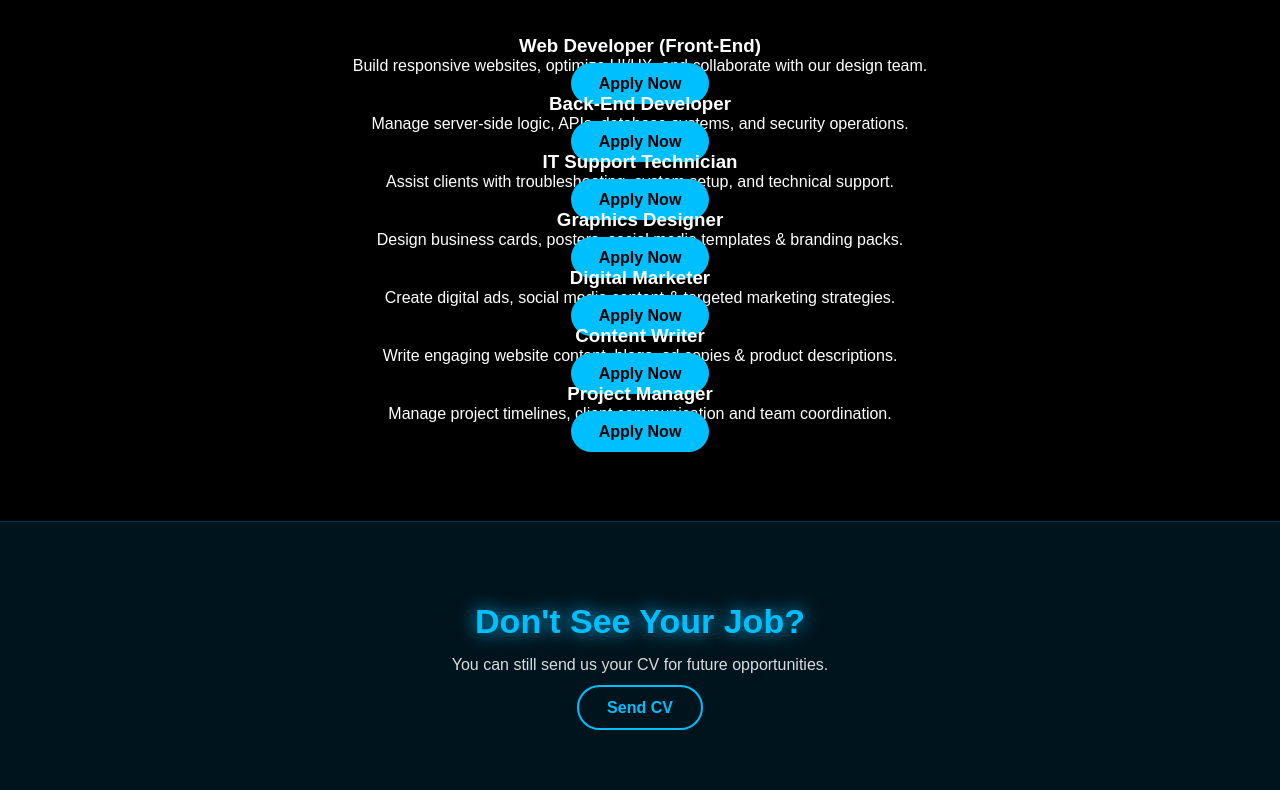
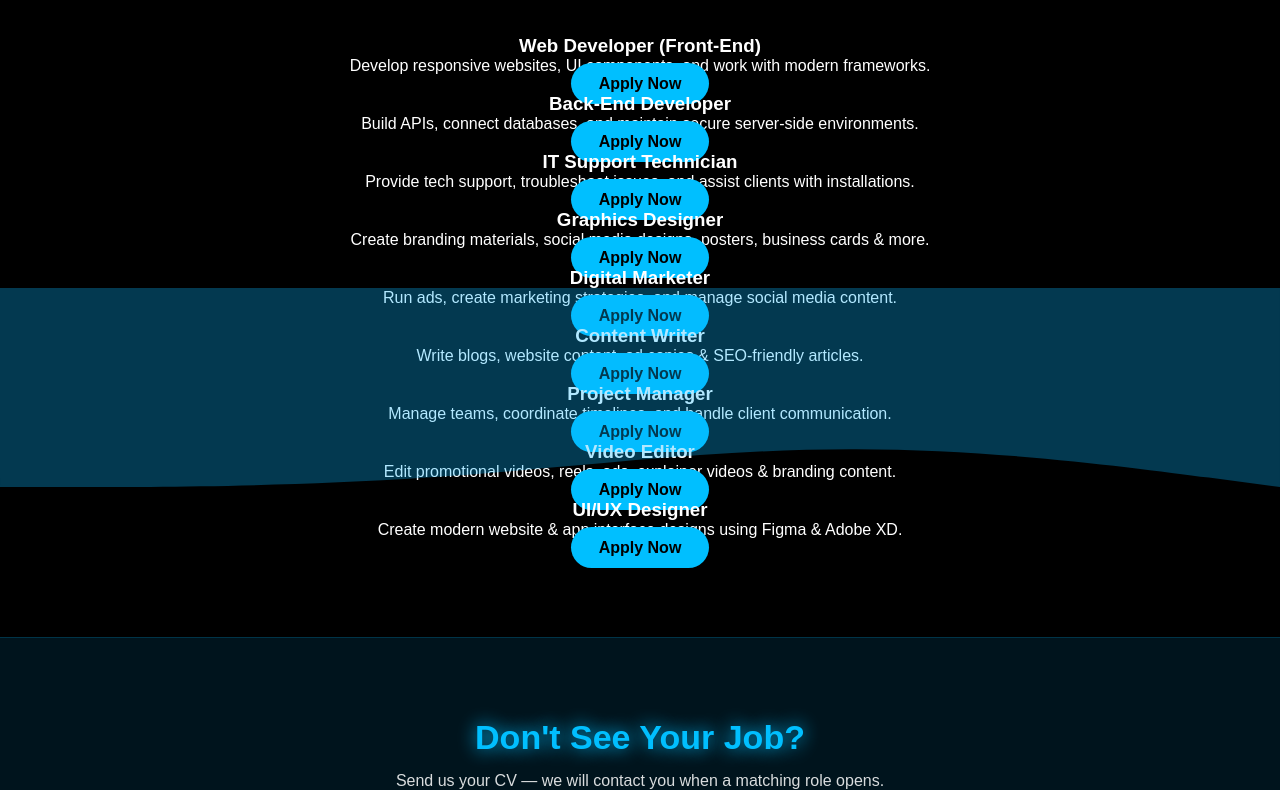
Before and after one commit to ujwalpandey012/BLUETECH-WEBSITE1, a plain HTML site: page careers.html in a window 1280 px wide. Shown: the part 224-1014 px from the top of the page. Drawn offline with Linux system fonts and the light colour scheme.

Commit message:
Update careers.html

```diff
--- a/careers.html
+++ b/careers.html
@@ -32,8 +32,18 @@
 <section class="page-header">
     <h1 class="glow-title">Join Our Team</h1>
     <p class="header-subtext">
-        Blue Tech IT Solution is growing — and we are looking for talented individuals.
+        We’re expanding and looking for passionate individuals to shape the future with us.
     </p>
+
+    <!-- WAVE -->
+    <div class="wave-container">
+        <svg class="wave" viewBox="0 0 1440 320">
+            <path fill="#0ab6ff50"
+                d="M0,224L80,224C160,224,320,224,480,213.3C640,203,800,181,960,181.3C1120,181,1280,203,1360,213.3L1440,224L1440,0L1360,0C1280,
+0,1120,0,960,0C800,0,640,0,480,0C320,0,160,0,80,0L0,0Z">
+            </path>
+        </svg>
+    </div>
 </section>
 
 <!-- JOB LISTINGS -->
@@ -44,44 +54,56 @@
 
         <div class="job-card">
             <h3>Web Developer (Front-End)</h3>
-            <p>Build responsive websites, optimize UI/UX, and collaborate with our design team.</p>
+            <p>Develop responsive websites, UI components, and work with modern frameworks.</p>
             <a href="apply.html?job=Web Developer (Front-End)" class="btn-primary">Apply Now</a>
         </div>
 
         <div class="job-card">
             <h3>Back-End Developer</h3>
-            <p>Manage server-side logic, APIs, database systems, and security operations.</p>
+            <p>Build APIs, connect databases, and maintain secure server-side environments.</p>
             <a href="apply.html?job=Back-End Developer" class="btn-primary">Apply Now</a>
         </div>
 
         <div class="job-card">
             <h3>IT Support Technician</h3>
-            <p>Assist clients with troubleshooting, system setup, and technical support.</p>
+            <p>Provide tech support, troubleshoot issues, and assist clients with installations.</p>
             <a href="apply.html?job=IT Support Technician" class="btn-primary">Apply Now</a>
         </div>
 
         <div class="job-card">
             <h3>Graphics Designer</h3>
-            <p>Design business cards, posters, social media templates & branding packs.</p>
+            <p>Create branding materials, social media designs, posters, business cards & more.</p>
             <a href="apply.html?job=Graphics Designer" class="btn-primary">Apply Now</a>
         </div>
 
         <div class="job-card">
             <h3>Digital Marketer</h3>
-            <p>Create digital ads, social media content & targeted marketing strategies.</p>
+            <p>Run ads, create marketing strategies, and manage social media content.</p>
             <a href="apply.html?job=Digital Marketer" class="btn-primary">Apply Now</a>
         </div>
 
         <div class="job-card">
             <h3>Content Writer</h3>
-            <p>Write engaging website content, blogs, ad copies & product descriptions.</p>
+            <p>Write blogs, website content, ad copies & SEO-friendly articles.</p>
             <a href="apply.html?job=Content Writer" class="btn-primary">Apply Now</a>
         </div>
 
         <div class="job-card">
             <h3>Project Manager</h3>
-            <p>Manage project timelines, client communication and team coordination.</p>
+            <p>Manage teams, coordinate timelines, and handle client communication.</p>
             <a href="apply.html?job=Project Manager" class="btn-primary">Apply Now</a>
+        </div>
+
+        <div class="job-card">
+            <h3>Video Editor</h3>
+            <p>Edit promotional videos, reels, ads, explainer videos & branding content.</p>
+            <a href="apply.html?job=Video Editor" class="btn-primary">Apply Now</a>
+        </div>
+
+        <div class="job-card">
+            <h3>UI/UX Designer</h3>
+            <p>Create modern website & app interface designs using Figma & Adobe XD.</p>
+            <a href="apply.html?job=UI UX Designer" class="btn-primary">Apply Now</a>
         </div>
 
     </div>
@@ -90,7 +112,7 @@
 <!-- CTA SECTION -->
 <section class="cta">
     <h2>Don't See Your Job?</h2>
-    <p>You can still send us your CV for future opportunities.</p>
+    <p>Send us your CV — we will contact you when a matching role opens.</p>
     <a href="apply.html?job=General Application" class="btn-secondary">Send CV</a>
 </section>
 
```
